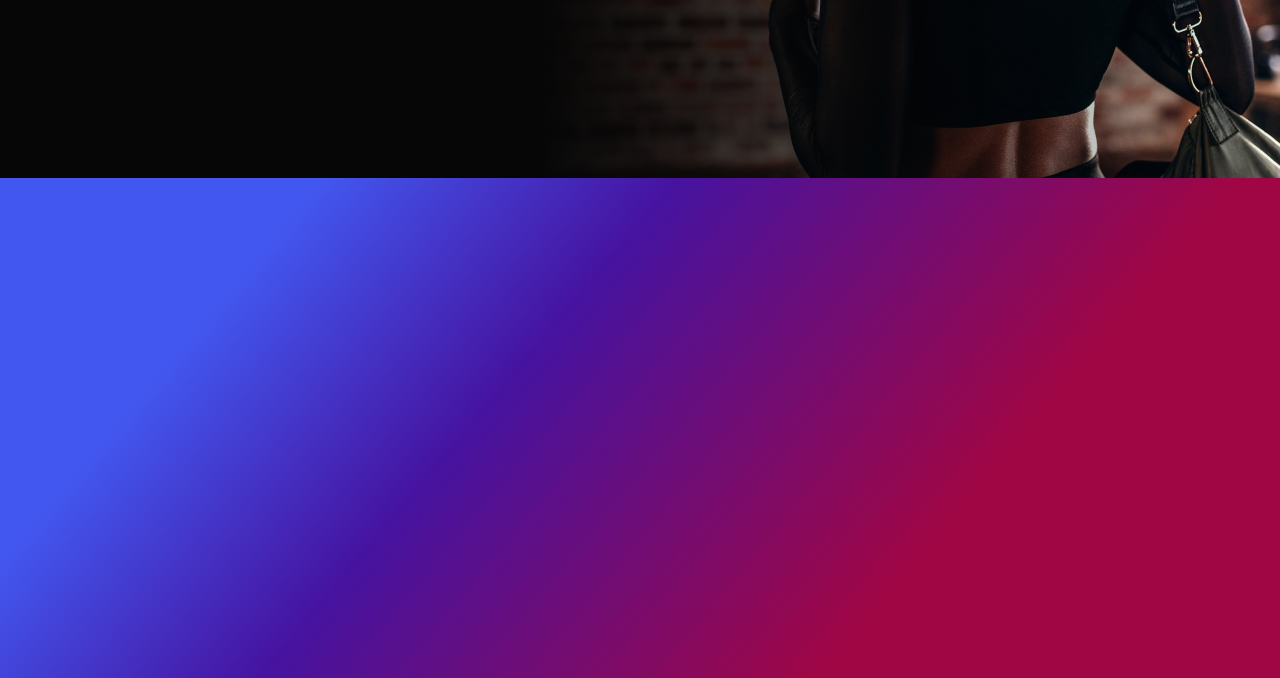
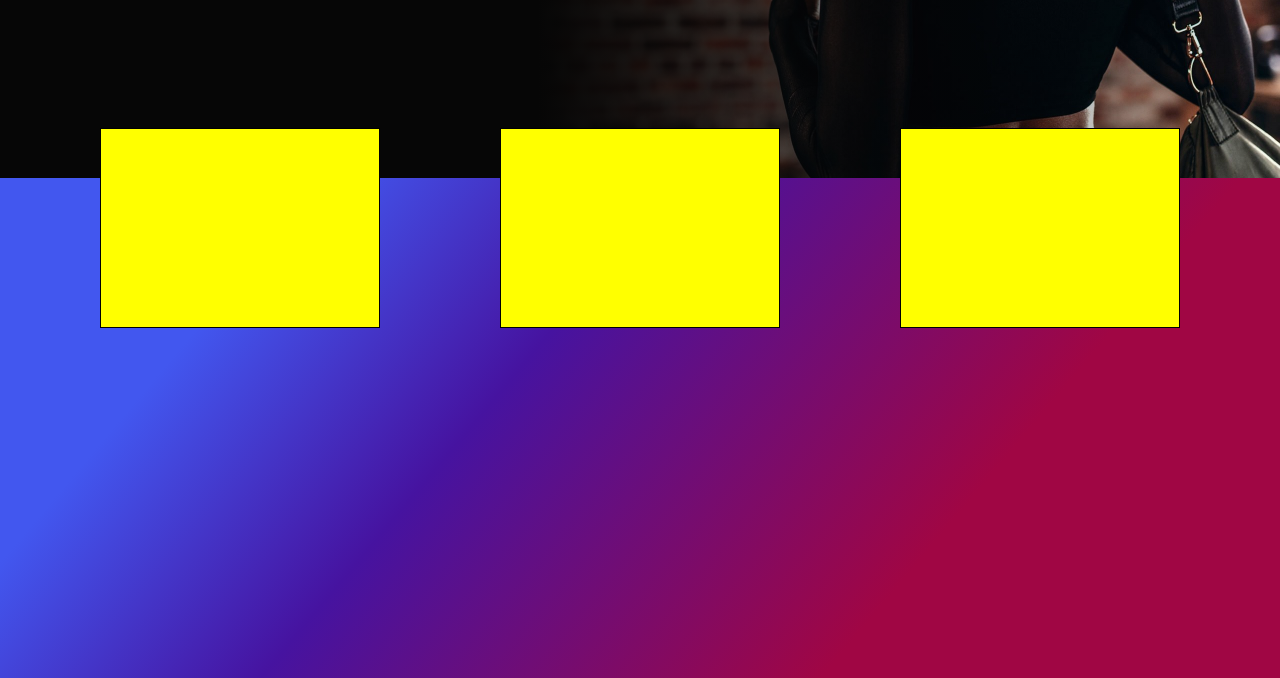
Before and after one commit to aficocelli/proj-html-vuejs, a website: page index.html in a window 1280 px wide. Shown: the part 462-1140 px from the top of the page. Drawn offline with nearby package versions, Linux system fonts and the light colour scheme.

Commit message:
layout features section

```diff
--- a/index.html
+++ b/index.html
@@ -84,7 +84,17 @@
       <main>
         <!-- features section -->
         <section class="features">
+          <div class="box">
+            <div class="box-img">
 
+            </div>
+            <div class="box-img">
+
+            </div>
+            <div class="box-img">
+
+            </div>
+          </div>
         </section>
         <!-- /features section -->
       </main>
--- a/src/partials/_main.scss
+++ b/src/partials/_main.scss
@@ -5,4 +5,24 @@
   height:500px;
   background: rgb(160,6,68);
   background: linear-gradient(310deg, rgba(160,6,68,1) 27%, rgba(70,19,160,1) 60%, rgba(66,87,239,1) 81%);
+  .box{
+    width:$midContainer;
+    margin: 0 auto;
+    display:flex;
+    justify-content: space-between;
+    position: relative;
+    top: -50px;
+    .box-img{
+      height:200px;
+      width:calc((100% / 3) - 80px);
+      background-color: yellow;
+      border:1px solid black;
+    }
+    .box-img:nth-of-type(2){
+      margin: 0 40px;
+    }
+  }
+
+
+
 }
--- a/src/partials/_navbar.scss
+++ b/src/partials/_navbar.scss
@@ -8,6 +8,7 @@ header{
 }
 .navbar{
   display:flex;
+  justify-content: space-between;
   align-items:center;
   height:80px;
   .logo {
@@ -20,7 +21,6 @@ header{
   .navigation{
     display:flex;
     align-items: center;
-    margin:0 auto;
     .main-menu ul{
       display:flex;
       align-items: center;
```
Also changed, not shown: dist/app.css.
